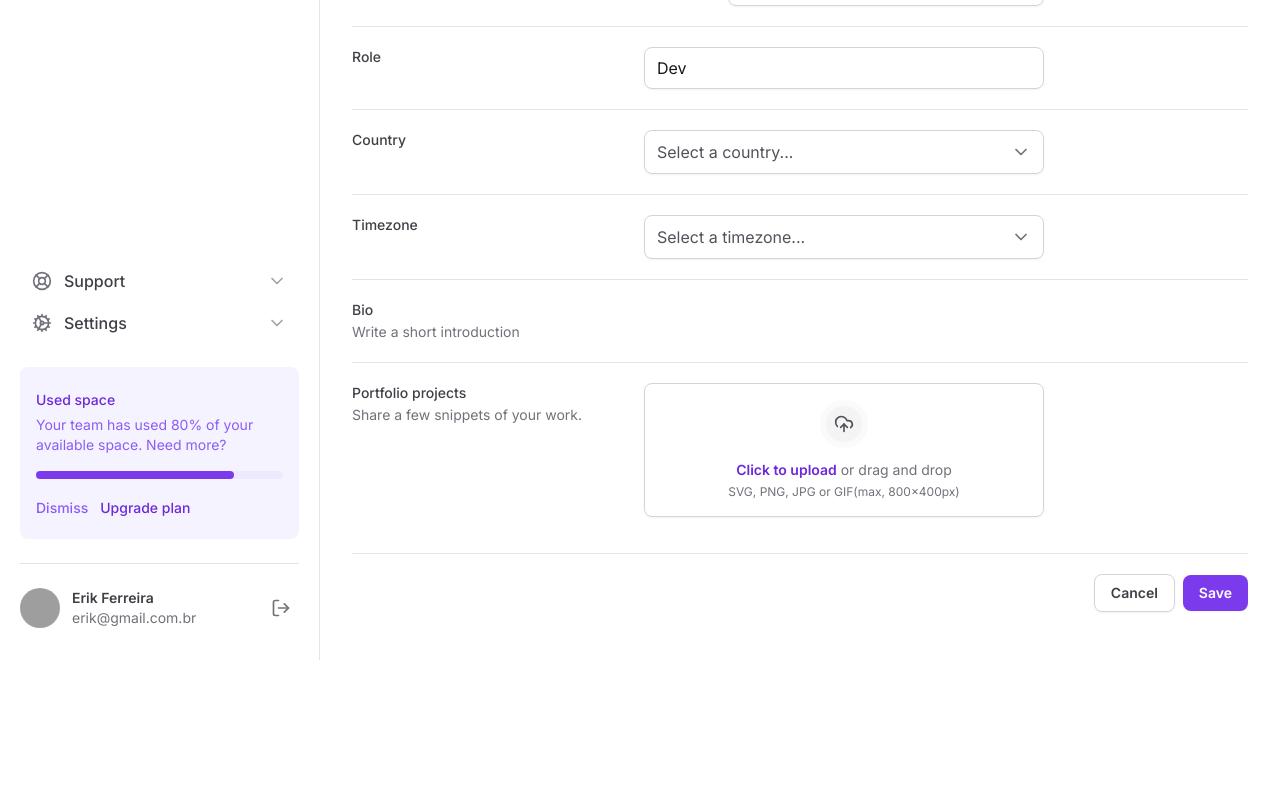
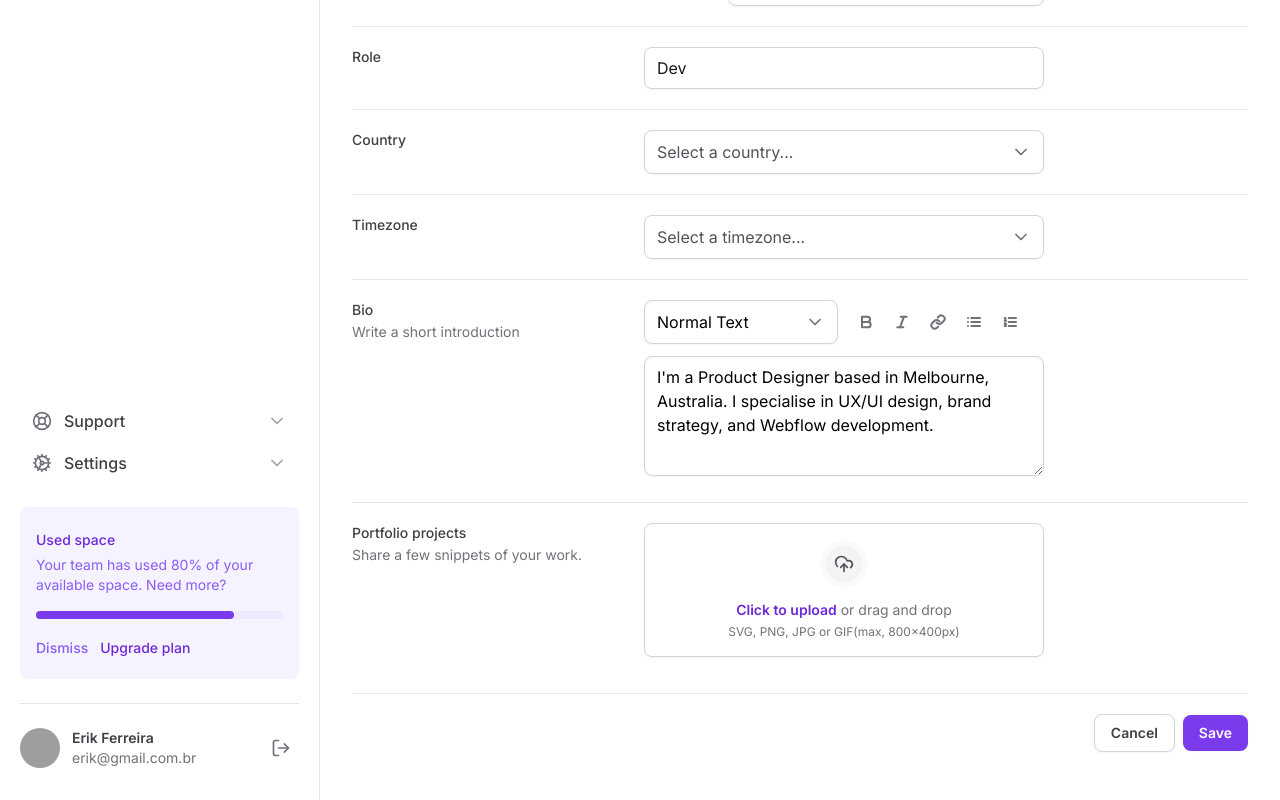
Before and after one commit to erik-ferreira/mastering-tailwind, a Next.js app: page / in a window 1280 px wide. Shown: the part 544-1344 px from the top of the page. Before the commit the page ends 1204 px from the top, so only its background shows below. Built offline with nearby package versions, Linux system fonts and the light colour scheme; grey boxes are pictures that could not be loaded.

Commit message:
complete section bio; create component Textarea

```diff
--- a/src/app/page.tsx
+++ b/src/app/page.tsx
@@ -1,10 +1,19 @@
-import { ChevronDown, Mail } from "lucide-react"
+import {
+  Bold,
+  ChevronDown,
+  Italic,
+  Link,
+  List,
+  ListOrdered,
+  Mail,
+} from "lucide-react"
 
 import * as Input from "@/components/Input"
 import { Select } from "@/components/Form/Select"
 import * as FileInput from "@/components/Form/FileInput"
 import { SettingsTabs } from "@/components/SettingsTabs"
 import { SelectItem } from "@/components/Form/Select/SelectItem"
+import { Textarea } from "@/components/Form/Textarea"
 
 export default function Home() {
   return (
@@ -148,7 +157,59 @@ export default function Home() {
               </span>
             </label>
 
-            <div />
+            <div className="space-y-3">
+              <div className="grid grid-cols-2 gap-3">
+                <Select defaultValue="normal">
+                  <SelectItem
+                    value="normal"
+                    defaultChecked
+                    text="Normal Text"
+                  />
+                  <SelectItem value="md" text="Markdown" />
+                </Select>
+
+                <div className="flex items-center gap-1">
+                  <button
+                    type="button"
+                    className="rounded-md p-2 hover:bg-zinc-50"
+                  >
+                    <Bold strokeWidth={3} className="w-4 h-4 text-zinc-500" />
+                  </button>
+                  <button
+                    type="button"
+                    className="rounded-md p-2 hover:bg-zinc-50"
+                  >
+                    <Italic strokeWidth={3} className="w-4 h-4 text-zinc-500" />
+                  </button>
+                  <button
+                    type="button"
+                    className="rounded-md p-2 hover:bg-zinc-50"
+                  >
+                    <Link strokeWidth={3} className="w-4 h-4 text-zinc-500" />
+                  </button>
+                  <button
+                    type="button"
+                    className="rounded-md p-2 hover:bg-zinc-50"
+                  >
+                    <List strokeWidth={3} className="w-4 h-4 text-zinc-500" />
+                  </button>
+                  <button
+                    type="button"
+                    className="rounded-md p-2 hover:bg-zinc-50"
+                  >
+                    <ListOrdered
+                      strokeWidth={3}
+                      className="w-4 h-4 text-zinc-500"
+                    />
+                  </button>
+                </div>
+              </div>
+
+              <Textarea
+                id="bio"
+                defaultValue="I'm a Product Designer based in Melbourne, Australia. I specialise in UX/UI design, brand strategy, and Webflow development."
+              />
+            </div>
           </div>
 
           <div className="grid grid-cols-form gap-3 pt-5">
--- a/src/components/Form/Select/index.tsx
+++ b/src/components/Form/Select/index.tsx
@@ -4,14 +4,14 @@ import { ReactNode } from "react"
 import { ChevronDown } from "lucide-react"
 import * as SelectPrimitive from "@radix-ui/react-select"
 
-interface SelectProps {
+interface SelectProps extends SelectPrimitive.SelectProps {
   children: ReactNode
-  placeholder: string
+  placeholder?: string
 }
 
-export function Select({ children, placeholder }: SelectProps) {
+export function Select({ children, placeholder, ...rest }: SelectProps) {
   return (
-    <SelectPrimitive.Root>
+    <SelectPrimitive.Root {...rest}>
       <SelectPrimitive.Trigger className="w-full h-11 flex items-center justify-between gap-2 rounded-lg border border-zinc-300 px-3 py-2 shadow-sm data-[placeholder]:text-zinc-600">
         <SelectPrimitive.Value
           placeholder={placeholder}
--- /dev/null
+++ b/src/components/Form/Textarea.tsx
@@ -0,0 +1,12 @@
+import { ComponentProps } from "react"
+
+interface TextareaProps extends ComponentProps<"textarea"> {}
+
+export function Textarea({ ...rest }: TextareaProps) {
+  return (
+    <textarea
+      className="w-full min-h-[120px] rounded-lg border border-zinc-300 px-3 py-2 shadow-sm resize-y"
+      {...rest}
+    />
+  )
+}
```
